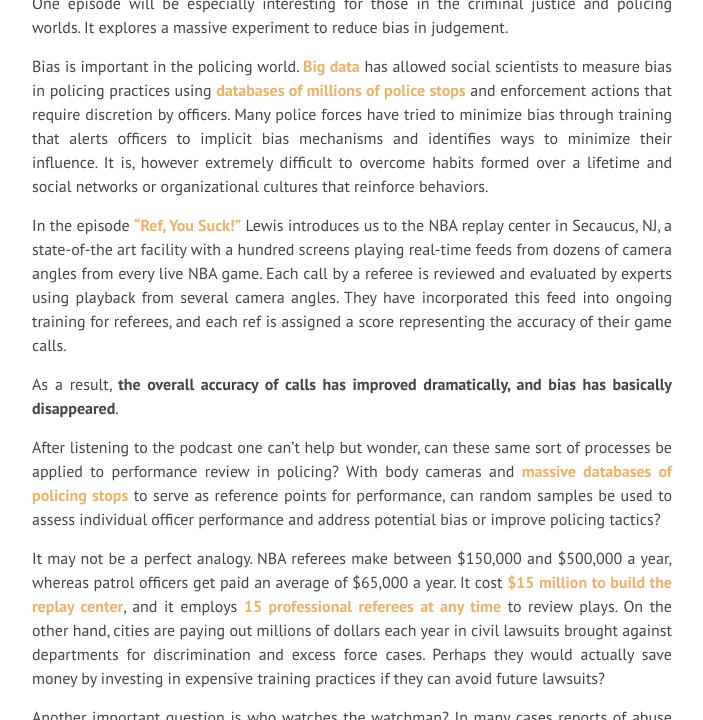
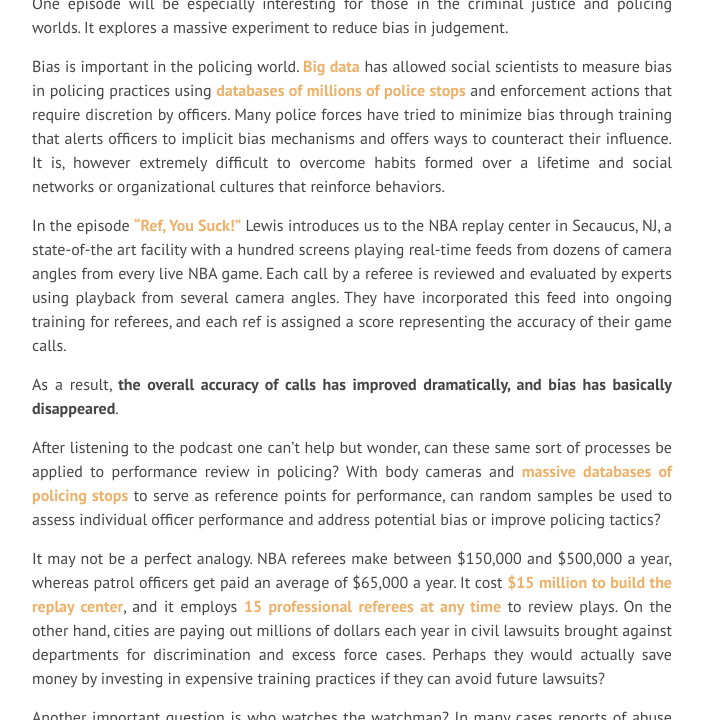
Before and after one commit to DS4PS/ds4ps.github.io, a Jekyll site: the page built from _posts/2019-06-21-bias-reduction.md, in a window 1280 px wide and 900 px high, scrolled down 869 px, cut to the strip 180-900 px from the top of the window. Shown: the whole strip, without its empty margins (288-991 px from the left). Built offline with Jekyll 4.4.1, drawn with Linux system fonts in a browser that asks for light colours; nearby versions of some CDN libraries; library files that are not in the unit come from our copies.

Commit message:
Update 2019-06-21-bias-reduction.md

```diff
--- a/_posts/2019-06-21-bias-reduction.md
+++ b/_posts/2019-06-21-bias-reduction.md
@@ -13,7 +13,7 @@
 
 One episode will be especially interesting for those in the criminal justice and policing worlds. It explores a massive experiment to reduce bias in judgement.
 
-Bias is important in the policing world. [Big data](https://ds4ps.org/tag/tagpage.html?id=big-data) has allowed social scientists to measure bias in policing practices using [databases of millions of police stops](https://ds4ps.org/2019/03/14/police-stop-data.html) and enforcement actions that require discretion by officers. Many police forces have tried to minimize bias through training that alerts officers to implicit bias mechanisms and identifies ways to minimize their influence. It is, however extremely difficult to overcome habits formed over a lifetime and social networks or organizational cultures that reinforce behaviors.
+Bias is important in the policing world. [Big data](https://ds4ps.org/tag/tagpage.html?id=big-data) has allowed social scientists to measure bias in policing practices using [databases of millions of police stops](https://ds4ps.org/2019/03/14/police-stop-data.html) and enforcement actions that require discretion by officers. Many police forces have tried to minimize bias through training that alerts officers to implicit bias mechanisms and offers ways to counteract their influence. It is, however extremely difficult to overcome habits formed over a lifetime and social networks or organizational cultures that reinforce behaviors.
 
 In the episode ["Ref, You Suck!"](https://atrpodcast.com/episodes/ref-you-suck-s1!c5106) Lewis introduces us to the NBA replay center in Secaucus, NJ, a state-of-the art facility with a hundred screens playing real-time feeds from dozens of camera angles from every live NBA game. Each call by a referee is reviewed and evaluated by experts using playback from several camera angles. They have incorporated this feed into ongoing training for referees, and each ref is assigned a score representing the accuracy of their game calls.
 
```
